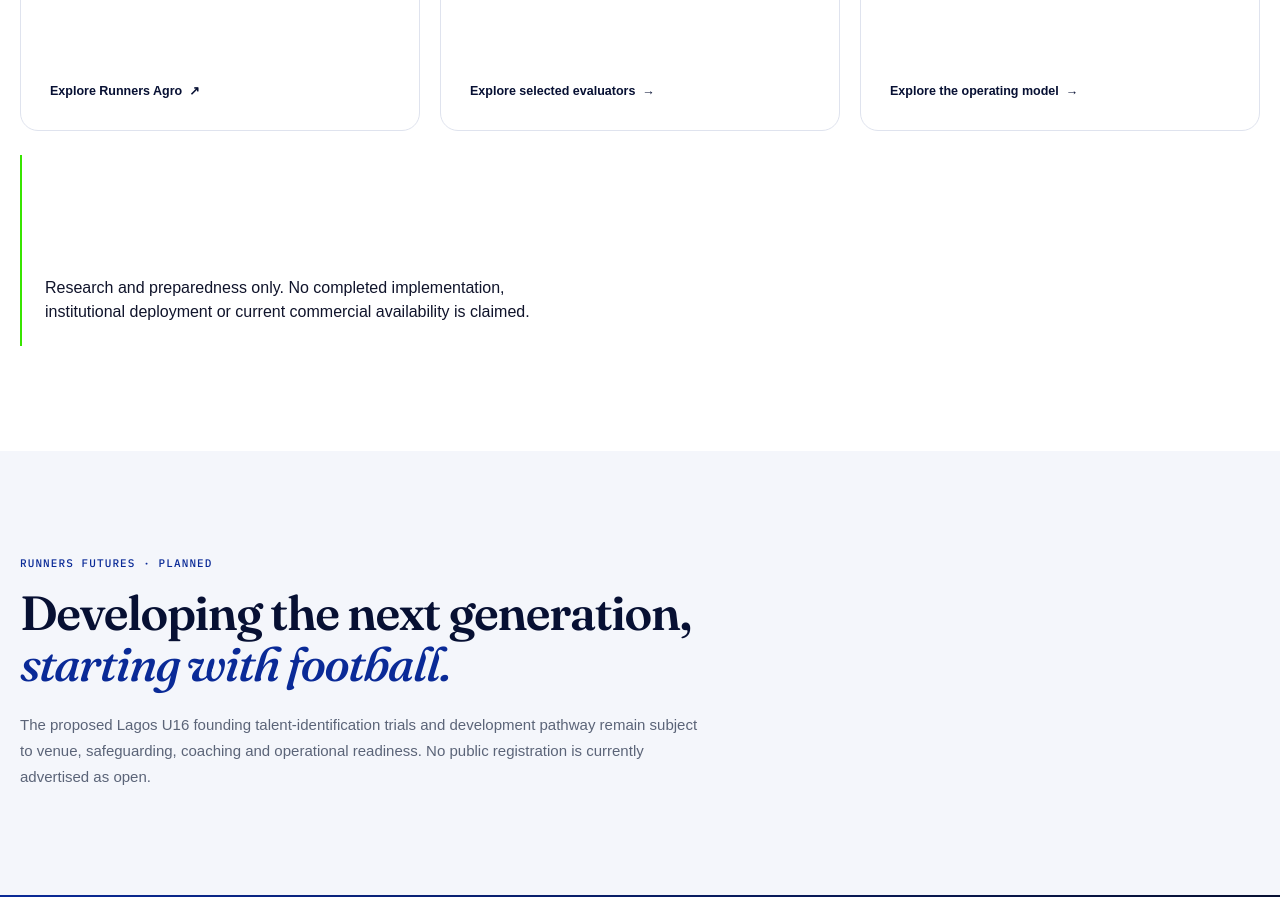
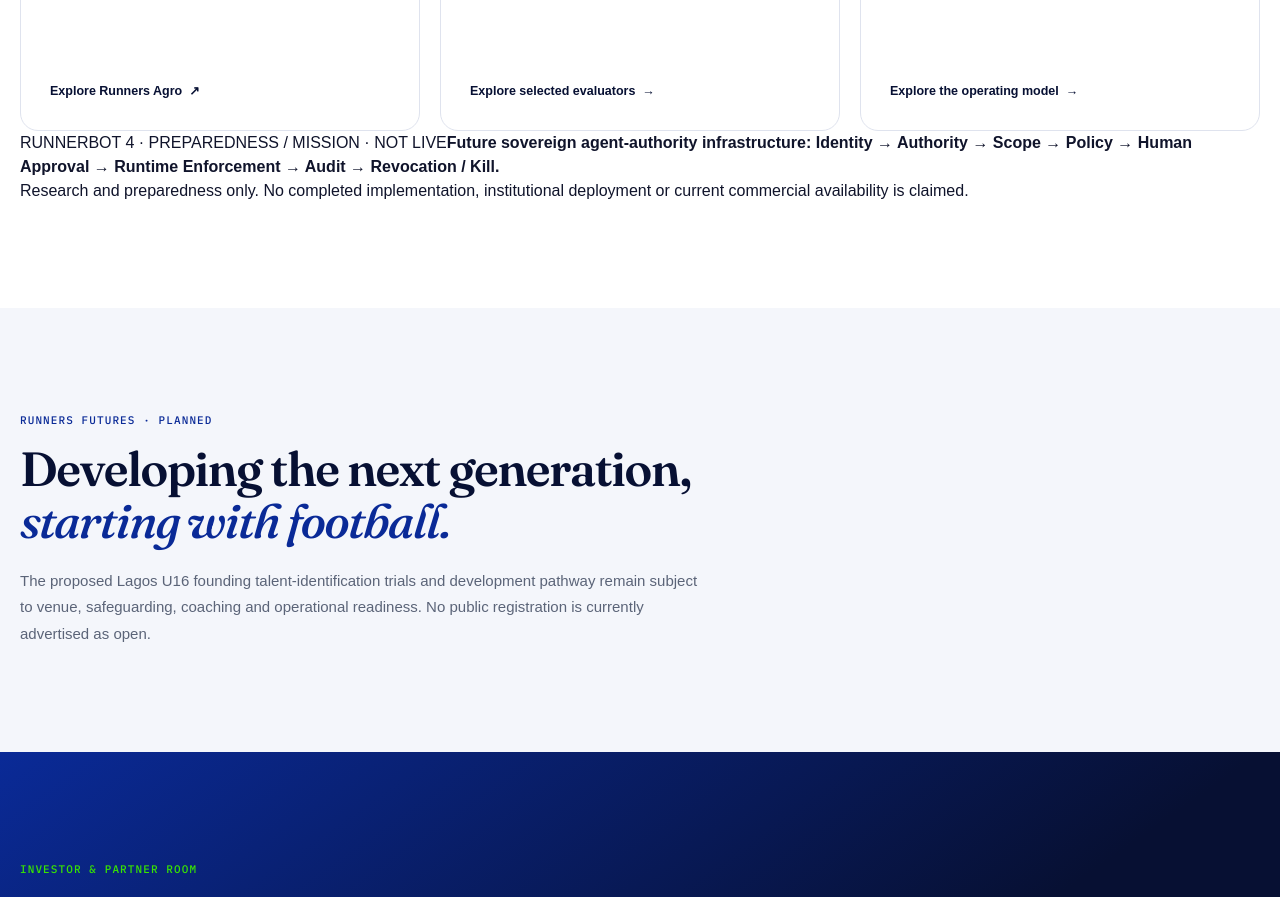
Before and after one commit to tooniog/runners-futurum-site, a Next.js app: page / in a window 1280 px wide. Shown: the part 6960-7857 px from the top of the page. Built offline with nearby package versions, Linux system fonts and the light colour scheme; a web font is replaced by a local one.

Commit message:
Use readable dedicated Runnerbot 4 mission style

```diff
--- a/app/page.js
+++ b/app/page.js
@@ -726,7 +726,7 @@ export default function Home() {
               <a href="#errands">Explore the operating model <span>→</span></a>
             </article>
           </div>
-          <div className="intel-principle" style={{ marginTop: 24 }}>
+          <div className="runnerbot4-mission">
             <span>RUNNERBOT 4 · PREPAREDNESS / MISSION · NOT LIVE</span>
             <strong>Future sovereign agent-authority infrastructure: Identity → Authority → Scope → Policy → Human Approval → Runtime Enforcement → Audit → Revocation / Kill.</strong>
             <p>Research and preparedness only. No completed implementation, institutional deployment or current commercial availability is claimed.</p>
```
